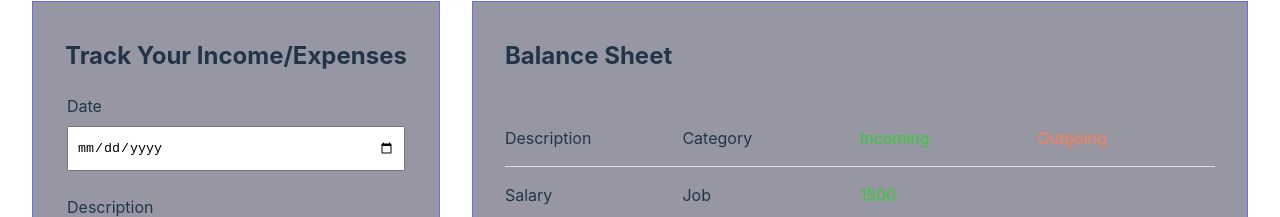
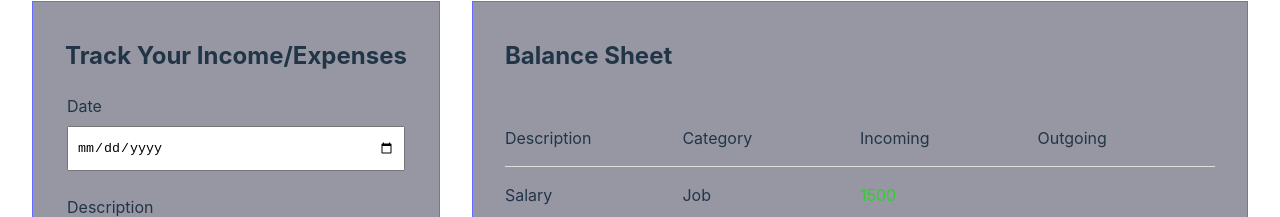
Before and after one commit to vincentpchevalier/balance-sheet-app, a React (Vite) app: page / in a window 1280 px wide. Shown: the part 156-373 px from the top of the page. Built offline with nearby package versions, Linux system fonts and the light colour scheme.

Commit message:
refactor css to be more universal

```diff
--- a/src/App.css
+++ b/src/App.css
@@ -79,10 +79,7 @@ select {
 	display: contents;
 }
 
-.source,
-.category,
-.income,
-.expense {
+.cell {
 	padding: 1rem 0;
 	border-bottom: 0.1rem solid #ddd;
 }
--- a/src/BalanceRow.jsx
+++ b/src/BalanceRow.jsx
@@ -2,10 +2,12 @@
 function BalanceRow({ entry }) {
 	return (
 		<li className="balanceRow">
-			<span className="source">{entry.source}</span>
-			<span className="category">{entry.category}</span>
-			<span className="income">{entry.balance > 0 ? entry.balance : ''}</span>
-			<span className="expense">
+			<span className="cell source">{entry.source}</span>
+			<span className="cell category">{entry.category}</span>
+			<span className="cell income">
+				{entry.balance > 0 ? entry.balance : ''}
+			</span>
+			<span className="cell expense">
 				{entry.balance < 0 ? Math.abs(entry.balance) : ''}
 			</span>
 		</li>
--- a/src/BalanceSheet.jsx
+++ b/src/BalanceSheet.jsx
@@ -7,10 +7,10 @@ function BalanceSheet({ entries, totalBalance }) {
 			<h2>Balance Sheet</h2>
 			<ul id="balanceSheet">
 				<li className="balanceRow">
-					<span className="source">Description</span>
-					<span className="category">Category</span>
-					<span className="income">Incoming</span>
-					<span className="expense">Outgoing</span>
+					<span className="cell">Description</span>
+					<span className="cell">Category</span>
+					<span className="cell">Incoming</span>
+					<span className="cell">Outgoing</span>
 				</li>
 				{entries.map((entry, index) => (
 					<BalanceRow key={`${entry.source}-${index}`} entry={entry} />
```
